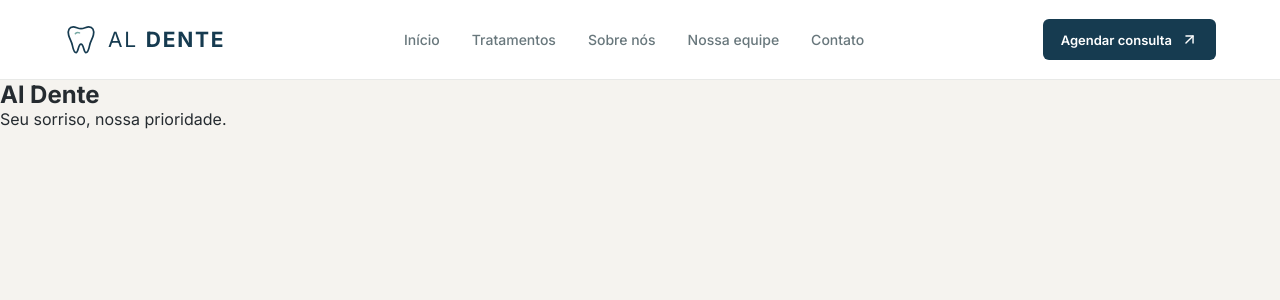
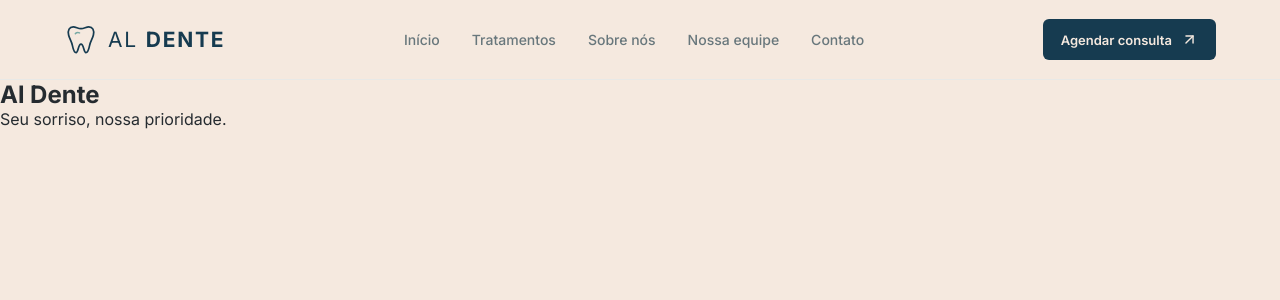
Before and after one commit to CaioDalNegro/dental-clinic-landing-page, a React (Vite) app: page / in a window 1280 px wide. Shown: the top 300 px of the page. Built offline with nearby package versions, Linux system fonts and the light colour scheme.

Commit message:
STYLE: atualiza variáveis globais de design

```diff
--- a/src/styles/variables.css
+++ b/src/styles/variables.css
@@ -1,12 +1,11 @@
-
 :root {
   /* Cores principais */
   --color-primary: #163B50;
   --color-secondary: #77A9A4;
 
   /* Cores de fundo */
-  --color-background: #F5F3EF;
-  --color-surface: #FFFFFF;
+  --color-background: #F5E9DF;
+  --color-surface: #F5E9DF;
 
   /* Cores de texto */
   --color-text: #252B30;
```
